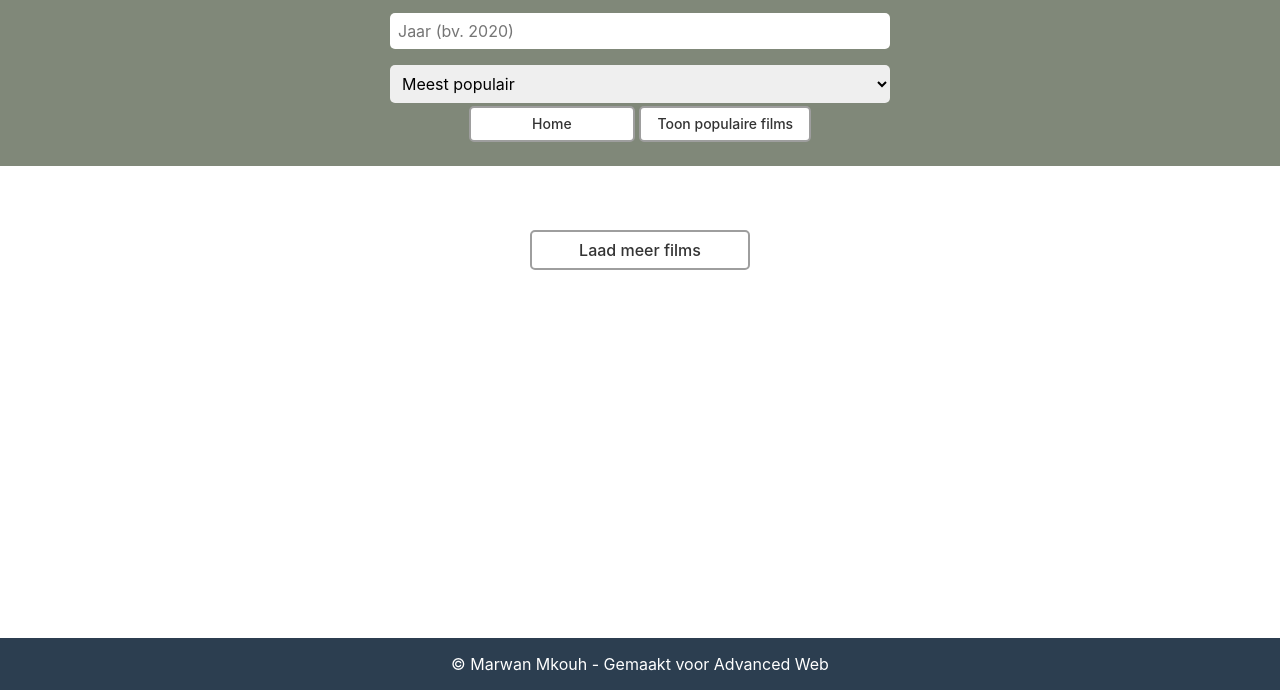
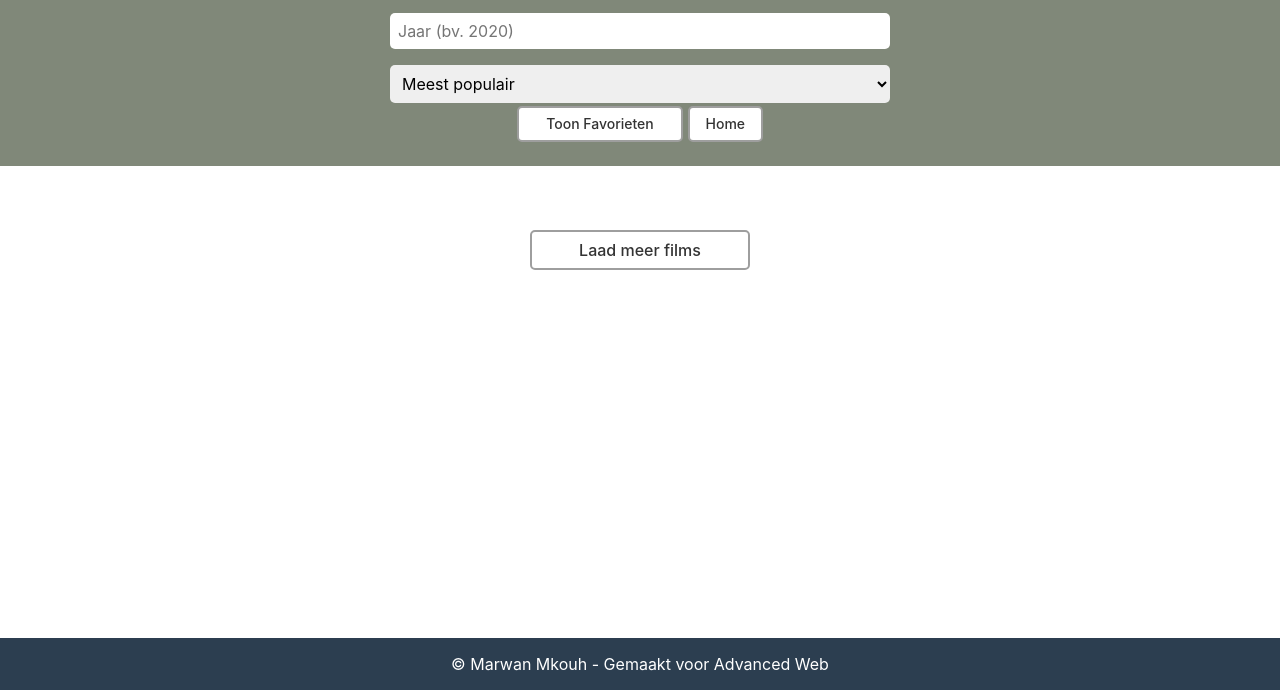
Before and after one commit to MarwanMakouh/Web-Project, a website built with Vite: page HoofdFolder/index.html in a window 1280 px wide. Shown: the part 110-800 px from the top of the page. Built offline with nearby package versions, Linux system fonts and the light colour scheme; no server answers.

Commit message:
juiste naam aangepast

```diff
--- a/HoofdFolder/index.html
+++ b/HoofdFolder/index.html
@@ -30,8 +30,8 @@
     </form>
 
     <!-- 1. Navigatieknoppen  -->
-    <button id="toonFavorieten">Home</button>
-    <button id="ToonFilms">Toon populaire films</button>
+    <button id="toonFavorieten">Toon Favorieten</button>
+    <button id="ToonFilms">Home</button>
 
     <!--Sorteeropties voor favorieten-->
     <form id="favorietenForm" style="display: none;" class="filters">
```
